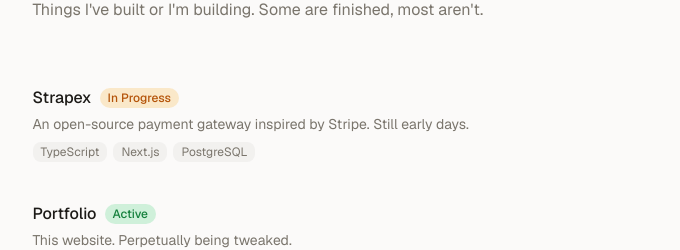
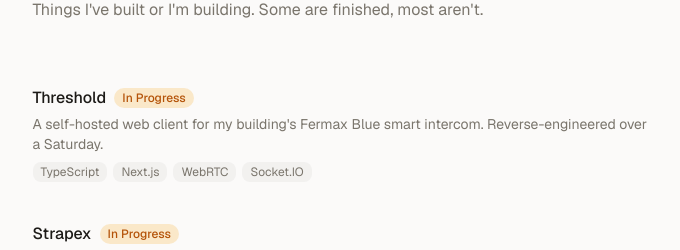
Before and after one commit to jmartinn/portfolio, a Next.js app: page /projects in a window 1280 px wide. Shown: the part 242-492 px from the top of the page, without its empty margins (288-968 px from the left). Built offline with nearby package versions, Linux system fonts and the light colour scheme; no server answers; the database is empty.

Commit message:
feat(projects): add threshold entry

```diff
--- a/app/projects/page.tsx
+++ b/app/projects/page.tsx
@@ -8,6 +8,13 @@ export const metadata: Metadata = {
 };
 
 const projects = [
+  {
+    title: "Threshold",
+    description:
+      "A self-hosted web client for my building's Fermax Blue smart intercom. Reverse-engineered over a Saturday.",
+    tech: ["TypeScript", "Next.js", "WebRTC", "Socket.IO"],
+    status: "in-progress" as const,
+  },
   {
     title: "Strapex",
     description:
```
